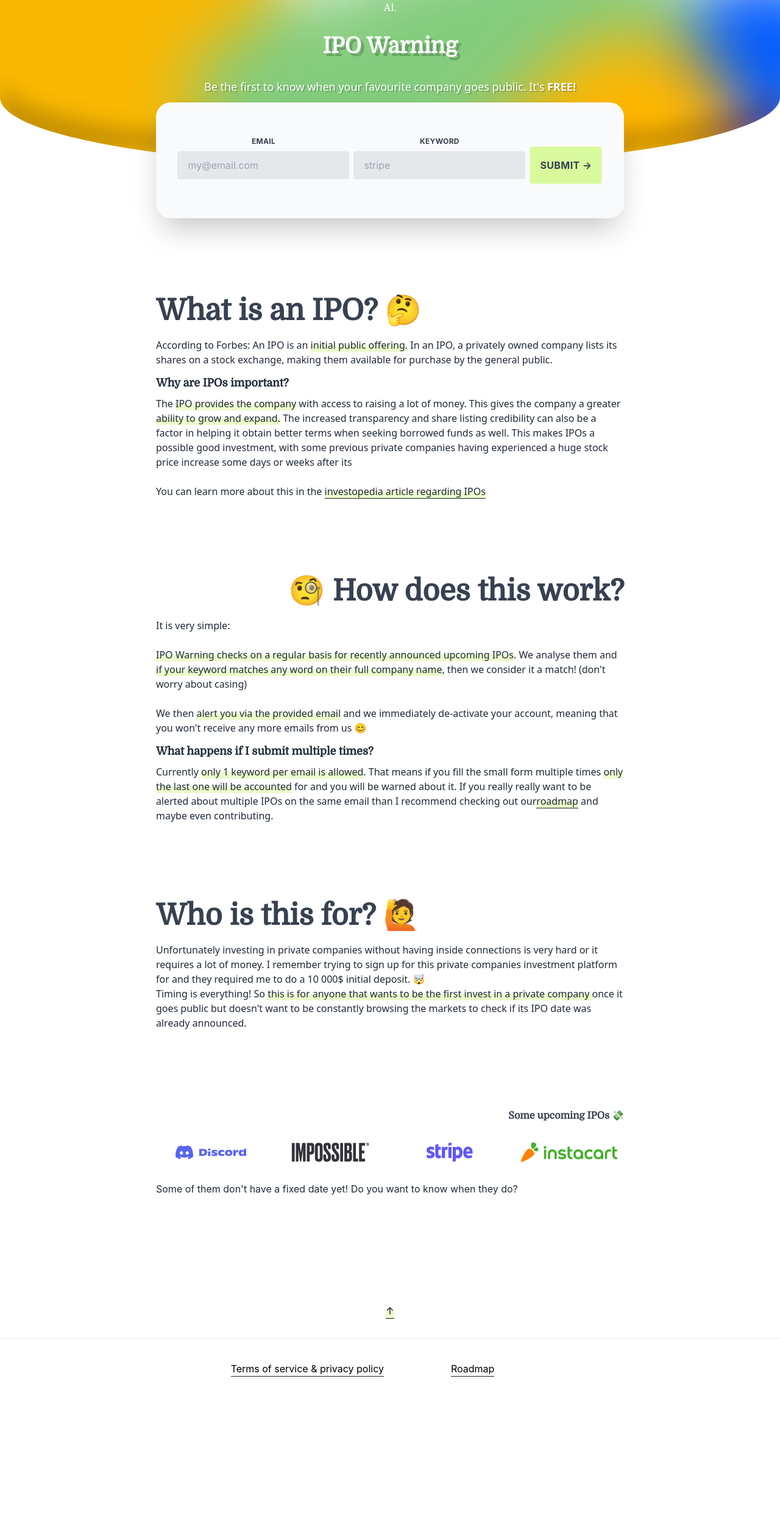
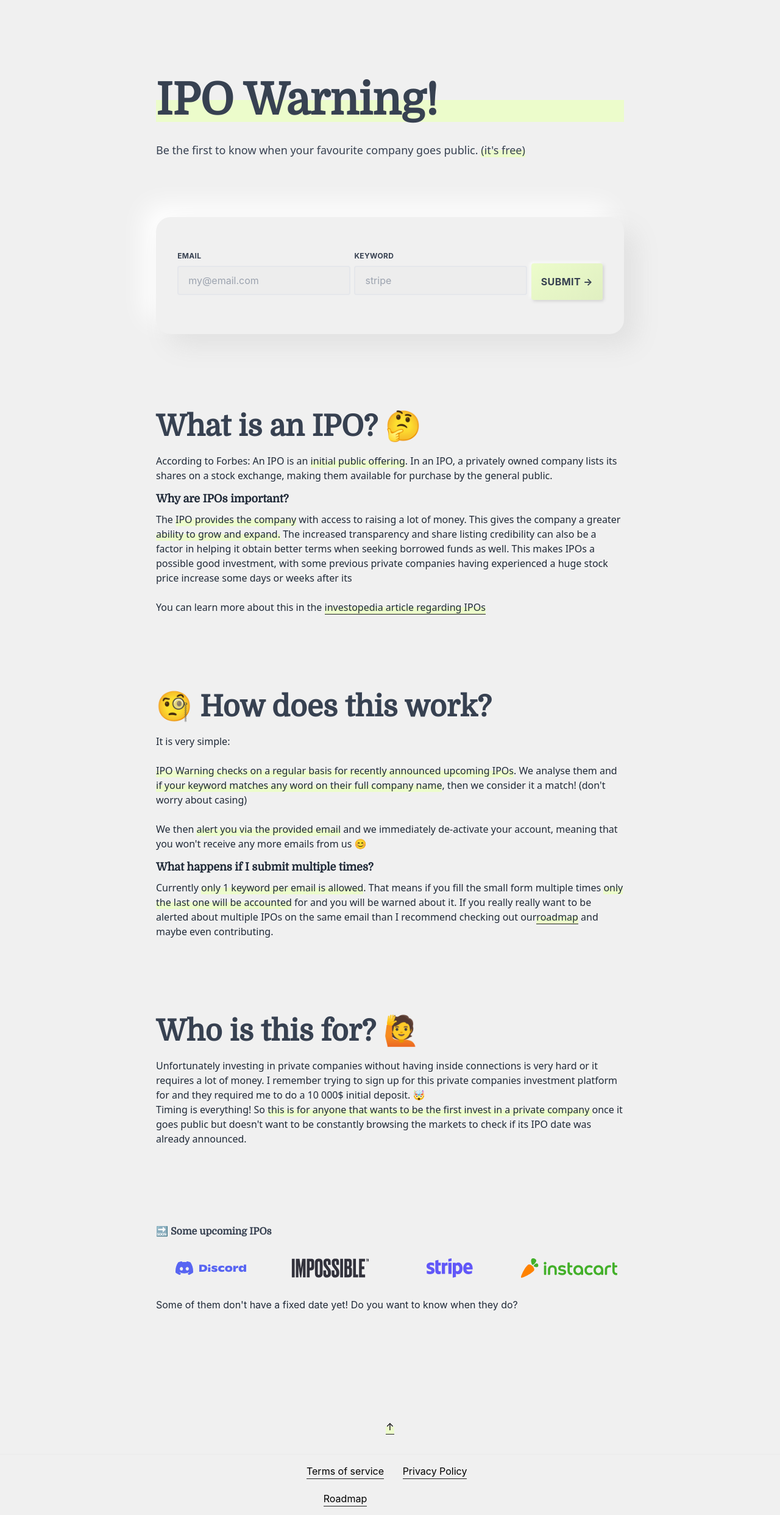
Before and after one commit to alramalho/ipo-track, a Next.js app in the folder frontend/: page / in a window 1280 px wide. Shown: the whole page at 61% size. Before the commit the page ends 2295 px from the top, so only its background shows below. Built offline with nearby package versions, Linux system fonts and the light colour scheme.

Commit message:
Migrate to neumorphic design

```diff
--- a/frontend/pages/index.tsx
+++ b/frontend/pages/index.tsx
@@ -10,7 +10,7 @@ export default function Home() {
   function setKeyword(keyword) {
     document.getElementById("keyword").setAttribute('value', keyword)
     document.getElementById("keyword").focus()
-    document.getElementById("header").scrollIntoView()
+    document.getElementById("main").scrollIntoView()
   }
 
   function handleSubmit(event) {
@@ -30,24 +30,26 @@ export default function Home() {
         <link rel="icon" href="./static/favicon.ico"/>
       </Head>
 
-      <main>
-        <Header/>
+      <main id="main">
+        {/*<Header/>*/}
 
         <div
-          className='relative inset-x-0 bottom-0 transition duration-300 -mt-56 z-50 text-gray-50 max-w-screen-md my-0 mx-auto text-center'>
+          className='relative inset-x-0 bottom-0 transition duration-300 mt-32 z-50 text-gray-700 max-w-screen-md my-0 mx-auto text-left'>
 
-          <h1
-            className="hard-text-shadow font-serif text-4xl font-bold mt-0 mx-auto mb-8">
-            IPO Warning
-          </h1>
+          <div className="px-4 md:px-0">
+            <h1
+              className="font-serif text-7xl font-bold mt-0 mx-auto mb-8 highlight">
+              IPO Warning!
+            </h1>
 
-          <p className="soft-text-shadow font-sans text-lg font-light mt-0 mb-3 mx-auto">
-            Be the first to know when your favourite company goes public. It's
-            <span className="font-bold text-s"> FREE!</span>
-          </p>
+            <p className="font-sans text-lg font-light mt-0 mb-3 mx-auto ">
+              Be the first to know when your favourite company goes public.&nbsp;
+              <em>(it's <span className="font-medium"> free</span>)</em>
+            </p>
+          </div>
 
           <div
-            className='rounded-3xl bg-gray-50 text-gray-900 pt-12 pb-14 px-8 rounded-10 shadow-2xl mx-8 xl:mx-0'>
+            className='rounded-3xl bg-gray-115 text-gray-900 pt-12 pb-14 px-8 rounded-10 shadow-neum mx-8 mt-24 mb-32 xl:mx-0'>
 
             <form className="flex flex-col md:flex-row justify-around md:items-end"
                   onSubmit={handleSubmit}
@@ -59,7 +61,7 @@ export default function Home() {
                   Email
                 </label>
                 <input
-                  className="focus:ring-1 focus:ring-lime-400 appearance-none block w-full bg-gray-200 text-gray-700 border border-gray-200 rounded py-3 px-4 leading-tight focus:outline-none focus:bg-white"
+                  className="focus:shadow-inner appearance-none block w-full bg-gray-130 text-gray-700 border-2 border-gray-200 rounded py-3 px-4 leading-tight focus:outline-none"
                   type="email" name="email" id="email" required
                   placeholder="my@email.com"
                   onChange={handleInputChange}/>
@@ -71,13 +73,13 @@ export default function Home() {
                   Keyword
                 </label>
                 <input
-                  className="focus:ring-1 focus:ring-lime-400 appearance-none block w-full bg-gray-200 text-gray-700 border border-gray-200 rounded py-3 px-4 leading-tight focus:outline-none focus:bg-white"
+                  className="focus:shadow-inner appearance-none block w-full bg-gray-130 text-gray-700 border-2 border-gray-200 rounded py-3 px-4 leading-tight focus:outline-none"
                   type="text" name="keyword" id="keyword" required
                   placeholder="stripe"
                   onChange={handleInputChange}/>
               </div>
               <input
-                className="cursor-pointer	transform hover:scale-125 hover:poi transition duration-300 rounded border border-lime-100 bg-lime-200 uppercase tracking-wide text-gray-700 leading-tight text-s font-bold py-5 px-4"
+                className="submit-button cursor-pointer	transform transition duration-300 rounded uppercase tracking-wide text-gray-700 leading-tight text-s font-bold py-5 px-4"
                 type="submit" value="Submit &rarr;"
                 onClick={handleSubmit}/>
             </form>
@@ -124,7 +126,7 @@ export default function Home() {
           </div>
 
           <div className='mt-32 mx-8 xl:mx-0 text-left text-gray-800 '>
-            <h1 className="text-right font-serif text-5xl font-bold mb-5 text-gray-700">
+            <h1 className="font-serif text-5xl font-bold mb-5 text-gray-700">
               🧐 How does this work?
             </h1>
             <div className="font-sans font-light text-md break-words">
@@ -132,12 +134,14 @@ export default function Home() {
                 It is very simple:<br/><br/> <em>IPO Warning checks on a regular basis for
                 recently
                 announced upcoming IPOs</em>. We analyse them
-                and <em>if your keyword matches any word on their full company name</em>, then we
+                and <em>if your keyword matches any word on their full company name</em>,
+                then we
                 consider it a match! (don't
                 worry about casing)
               </p>
               <br/>
-              <p>We then <em>alert you via the provided email</em> and we immediately de-activate
+              <p>We then <em>alert you via the provided email</em> and we immediately
+                de-activate
                 your account,
                 meaning that you won't receive any more emails from us 😊</p>
 
@@ -149,7 +153,8 @@ export default function Home() {
                 That means if you fill the small form multiple times <em>only the last one
                 will be accounted</em> for and you will be warned about it.
 
-                If you really really want to be alerted about multiple IPOs on the same email
+                If you really really want to be alerted about multiple IPOs on the same
+                email
                 than I recommend checking out our
                 <a className="highlight" href="/roadmap.html">roadmap</a> and maybe even
                 contributing.
@@ -179,8 +184,9 @@ export default function Home() {
 
 
           <div className='mt-32 mx-8 xl:mx-0 text-left text-gray-800'>
-            <h1 className="text-right font-serif text-4+xl font-bold mb-5 mb-8 text-gray-700 ">
-              Some upcoming IPOs 💸
+            <h1
+              className="font-serif text-4+xl font-bold mb-5 mb-8 text-gray-700 ">
+              🔜 Some upcoming IPOs
             </h1>
             <div
               className="grid grid-cols-2 md:grid-cols-4 gap-16 md:gap-4 place-items-center mb-8">
@@ -215,7 +221,14 @@ export default function Home() {
             href="/terms-of-service.html"
             rel="noopener noreferrer"
           >
-            Terms of service & privacy policy
+            Terms of service
+          </a>
+
+          <a
+            href="/terms-of-service.html"
+            rel="noopener noreferrer"
+          >
+            Privacy Policy
           </a>
 
           <a
@@ -229,6 +242,25 @@ export default function Home() {
 
       <style jsx>{`
 
+        .shadow-neum {
+          box-shadow: 20px 20px 40px #e1e1e1, -20px -20px 40px #ffffff;
+        }
+
+        .submit-button {
+          background: linear-gradient(145deg, #ecfccb, #e0efc1);
+          box-shadow: 2px 2px 5px #d1d1d1, -2px -2px 5px #ffffff;
+          transition: 300ms;
+        }
+
+        .submit-button:hover {
+          box-shadow: none;
+        }
+
+        .submit-button:active {
+          box-shadow: inset 2px 2px 7px #d1d1d1, inset -2px -2px 7px #ffffff;
+        }
+
+
         .hard-text-shadow {
           text-shadow: 5px 5px 0 rgba(0, 0, 0, 0.2);
 
@@ -236,7 +268,6 @@ export default function Home() {
 
         .soft-text-shadow {
           text-shadow: 2px 2px 0 rgba(0, 0, 0, 0.2);
-
         }
 
         footer {
@@ -246,6 +277,7 @@ export default function Home() {
           display: flex;
           justify-content: center;
           align-items: center;
+          padding: 1rem;
         }
 
         footer img {
@@ -256,22 +288,6 @@ export default function Home() {
           display: flex;
           justify-content: center;
           align-items: center;
-        }
-
-        button {
-          width: 120px;
-          height: 50px;
-          font-size: 18px;
-          border: 1px solid rgba(0, 0, 0, 0.0);
-          border-radius: 12.5px;
-          background: #e0e0e0;
-          box-shadow: 16px 16px 18px #aaaaaa,
-            -16px -16px 18px #ffffff;
-        }
-
-        button:active {
-          box-shadow: 16px 16px 18px #aaaaaa inset,
-            -16px -16px 18px #ffffff inset;
         }
 
 
--- a/frontend/styles/globals.css
+++ b/frontend/styles/globals.css
@@ -6,6 +6,7 @@
 html,
 body {
     padding: 0;
+    background: #f0f0f0;
     color: black;
     margin: 0;
     font-family: -apple-system, BlinkMacSystemFont, Segoe UI, Roboto,
--- a/frontend/tailwind.config.js
+++ b/frontend/tailwind.config.js
@@ -15,7 +15,9 @@ module.exports = {
         '4+xl' : '2.6rem',
       },
       colors: {
-        lime: colors.lime
+        lime: colors.lime,
+        'gray-115': '#f0f0f0',
+        'gray-130': '#ededed'
       },
       maxWidth: {
         '3/4': '75%',
```
